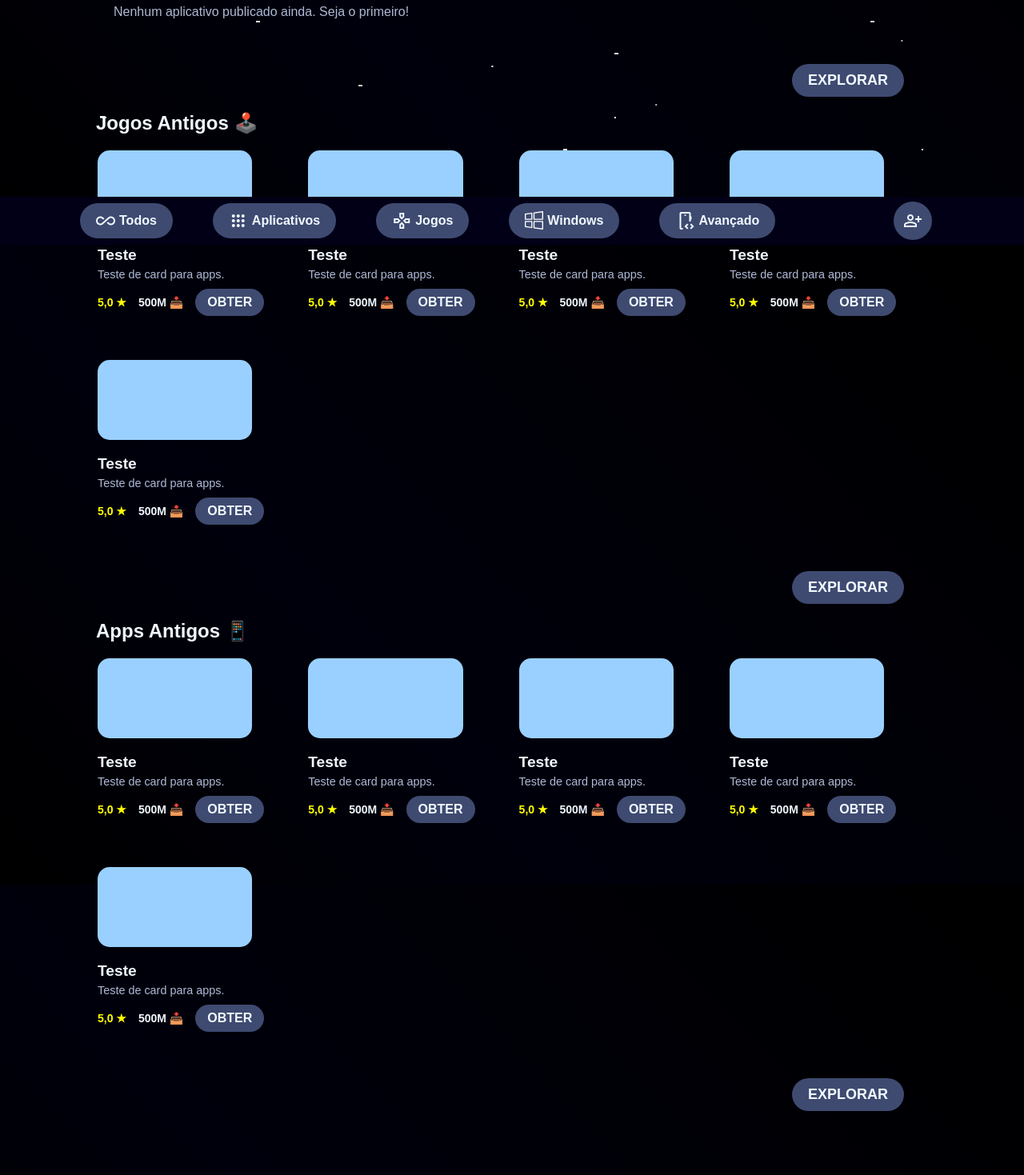
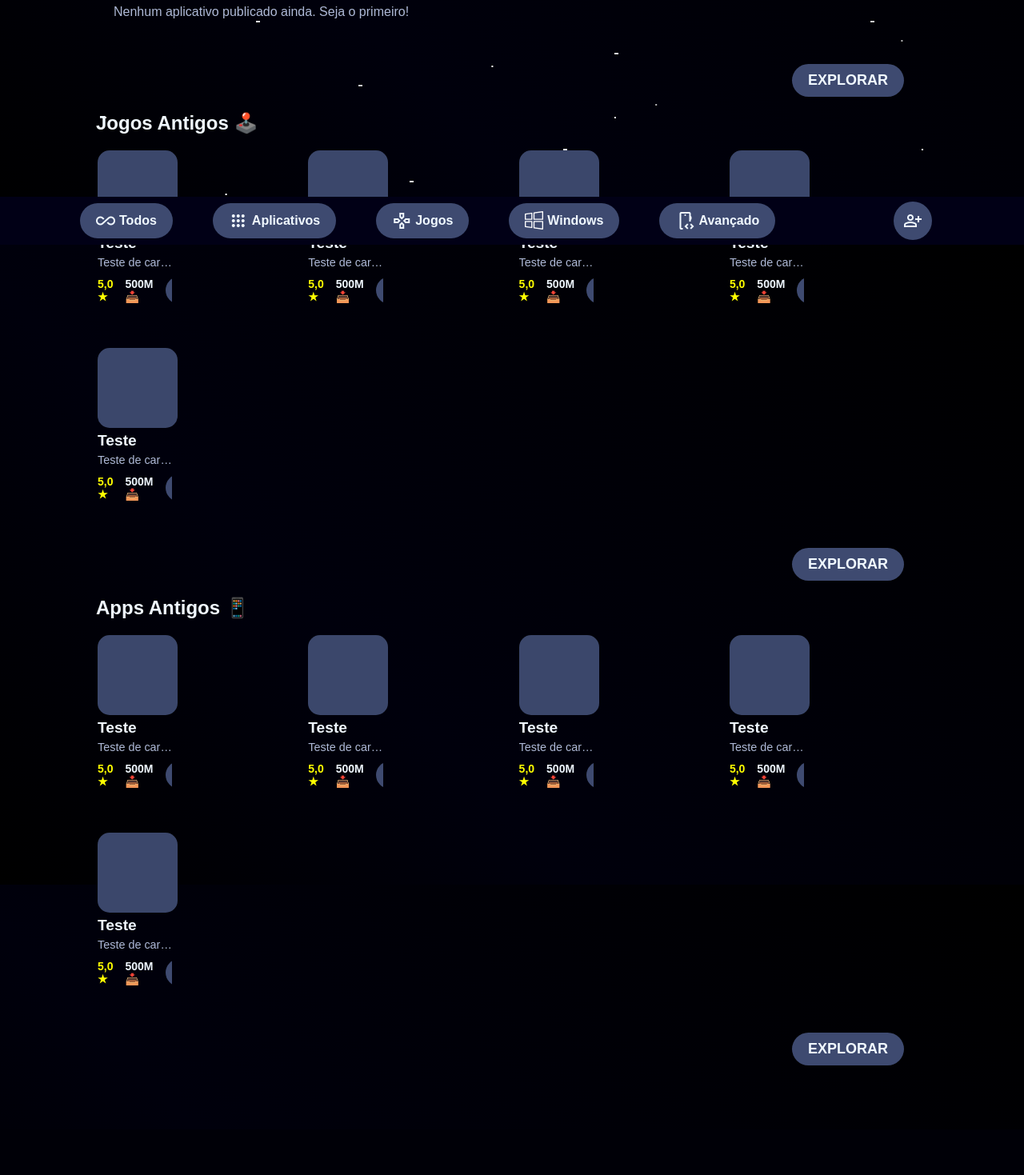
Before and after one commit to MateusPilonetto/GravityStore, a Flask app: page / in a window 1280 px wide. Shown: the part 494-1963 px from the top of the page at 80% size. After the commit the page ends 1826 px from the top, so only its background shows below. Run offline with Flask 3, Linux system fonts and the light colour scheme; data that the repository does not hold is empty; some libraries are stand-ins or nearby versions; some web fonts are replaced.

Commit message:
correção CSS

```diff
--- a/projeto_gravity_store/main/static/style.css
+++ b/projeto_gravity_store/main/static/style.css
@@ -183,7 +183,6 @@ html {
     height: 45px !important;
     margin-top: 0 !important; /* Alinha o botão ao centro da barra */
   }
-
 
   #discovered {
     position: absolute !important;
@@ -555,7 +554,6 @@ html {
     margin-top: 0 !important; /* Alinha o botão ao centro da barra */
   }
 
-
   #discovered {
     position: absolute !important;
     right: 15px !important;
@@ -788,7 +786,12 @@ main {
   margin-bottom: 30px;
 }
 
-/* O card individual - Transformado em classe (.card) e mais responsivo */
+.card:hover {
+  transform: translateY(-5px);
+  box-shadow: 0 10px 20px rgba(0, 0, 0, 0.5);
+}
+
+/* O card individual */
 .card {
   display: flex;
   align-items: center;
@@ -799,42 +802,51 @@ main {
   padding: 15px;
   box-sizing: border-box;
   transition: 0.3s;
+  overflow: hidden; /* Impede que qualquer coisa passe das bordas */
 }
 
-.card:hover {
-  transform: translateY(-5px);
-  box-shadow: 0 10px 20px rgba(0, 0, 0, 0.5);
+/* A caixa da imagem */
+.img {
+  width: 100px;
+  height: 100px;
+  min-width: 100px; /* Trava a largura mínima */
+  background-color: #3b476b; /* Cor de fundo se a imagem falhar */
+  border-radius: 15px;
+  margin-right: 15px;
+  overflow: hidden;
+  flex-shrink: 0; /* O SEGREDO: Impede o texto de "esmagar" a imagem */
+  display: flex;
+  justify-content: center;
+  align-items: center;
 }
 
-.img {
-  min-width: 100px;
-  height: 100px;
-  background-color: #9ad0ff;
-  border-radius: 15px;
-  margin-right: 15px;
-  /* Espaço entre imagem e texto */
-  overflow: hidden;
-  /* Corta bordas quadradas das imagens de dentro */
-}
-
-/* Textos dentro do card */
+/* Área de Textos */
 .infos {
   display: flex;
   flex-direction: column;
   justify-content: space-between;
-  width: 100%;
+  width: calc(
+    100% - 115px
+  ); /* Garante que o texto respeite o espaço da imagem */
+  overflow: hidden;
 }
 
 .title {
   margin: 0 0 5px 0;
   font-size: 1.2rem;
-  padding-top: 1em;
+  padding-top: 5px;
+  white-space: nowrap; /* Não deixa o título quebrar de linha */
+  overflow: hidden;
+  text-overflow: ellipsis; /* Adiciona "..." se o título for muito longo */
 }
 
 .text {
   margin: 0 0 10px 0;
   font-size: 0.9rem;
   color: #aeb9d6;
+  white-space: nowrap;
+  overflow: hidden;
+  text-overflow: ellipsis; /* Adiciona "..." se o nome do dev/categoria for longo */
 }
 
 .textH:hover {
```
